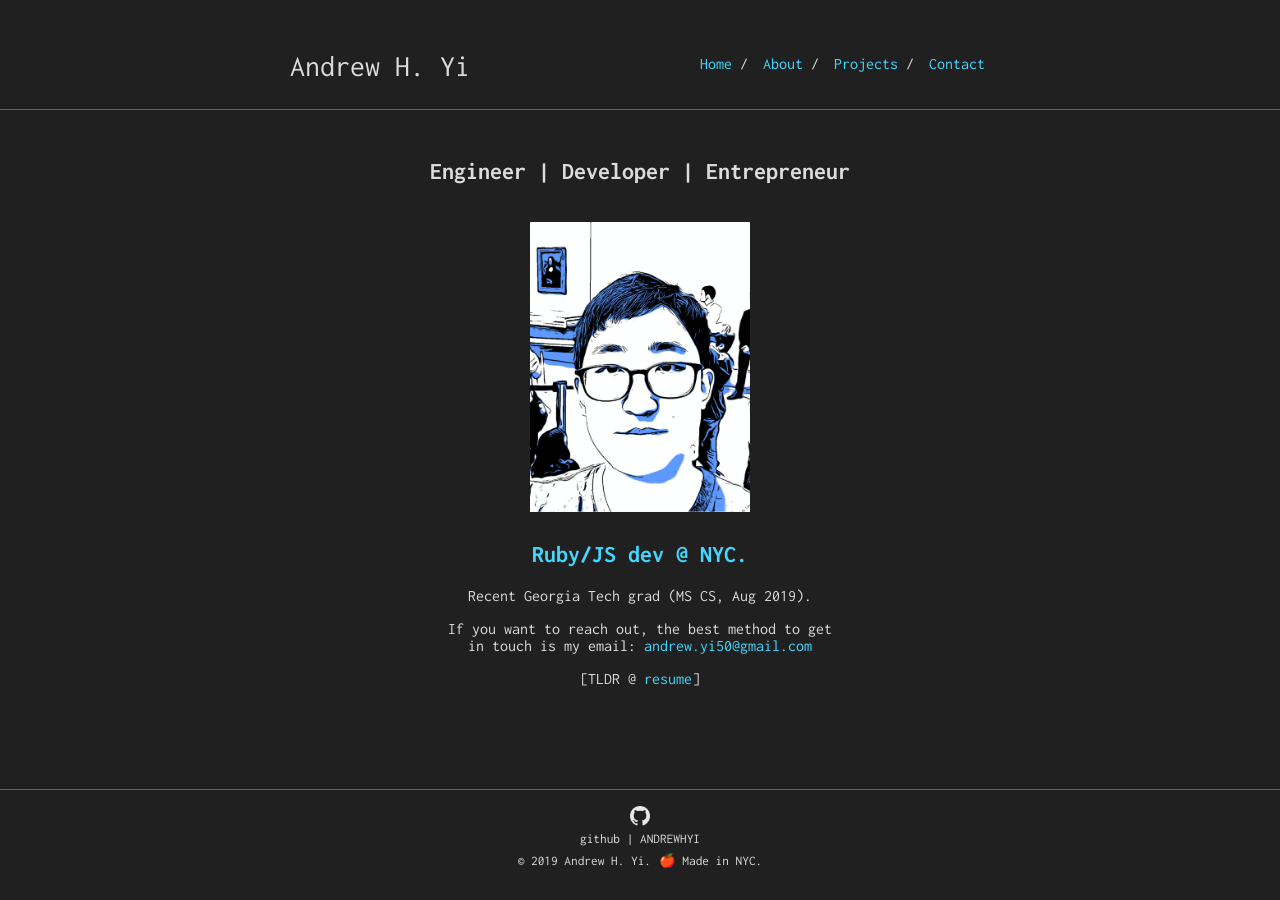
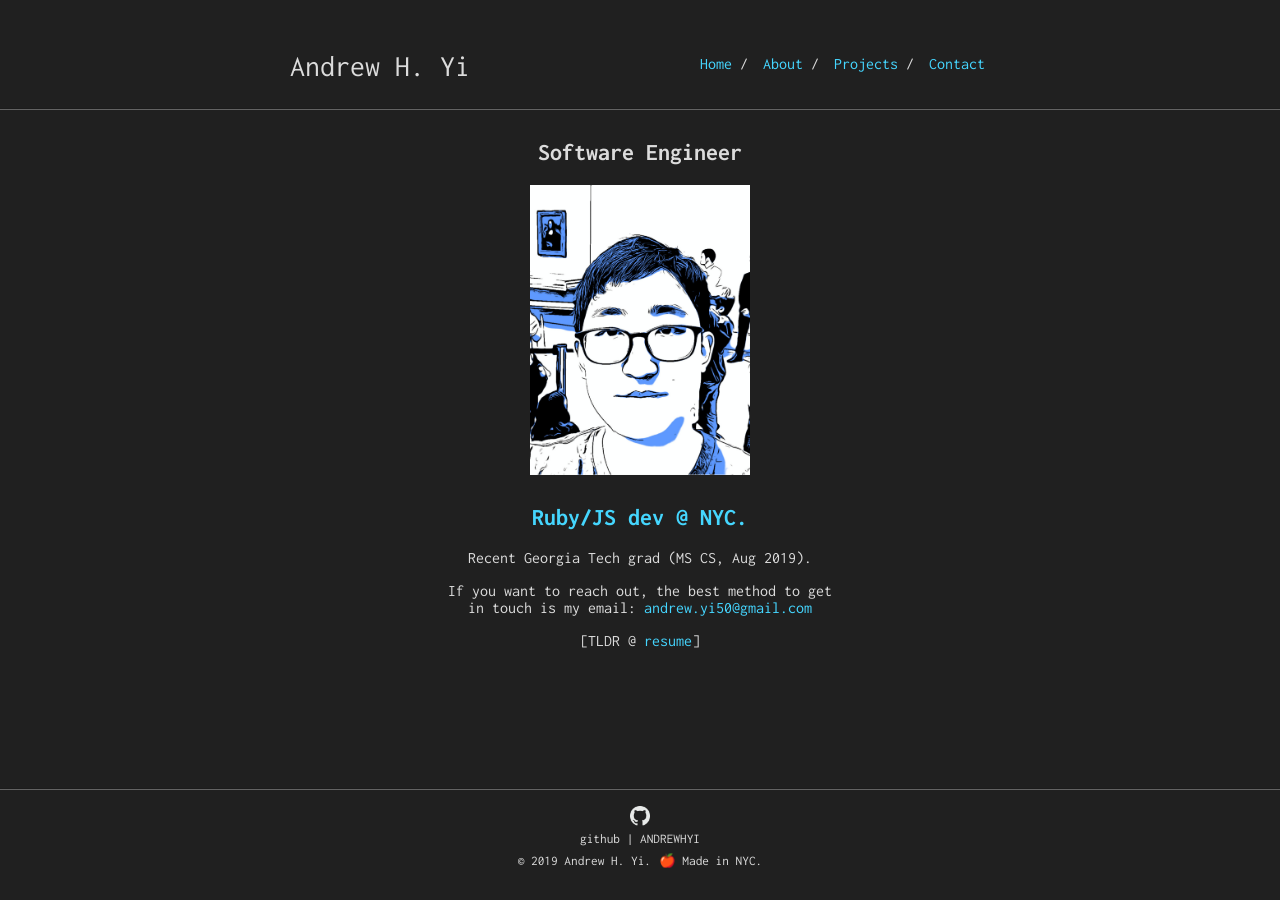
Before and after one commit to AndrewHYi/andrewhyi.github.io, a Jekyll site: the page built from index.md, in a window 1280 px wide. Built offline with Jekyll 4.4.1, drawn with Linux system fonts in a browser that asks for light colours.

Commit message:
Change title to just Software Engineer

```diff
--- a/index.md
+++ b/index.md
@@ -4,7 +4,7 @@ title: ""
 pagetype: index
 ---
 
-## Engineer | Developer | Entrepreneur
+## Software Engineer
 
 <div class="bg-img profile-picture-louvre1 centered"></div>
 
```
